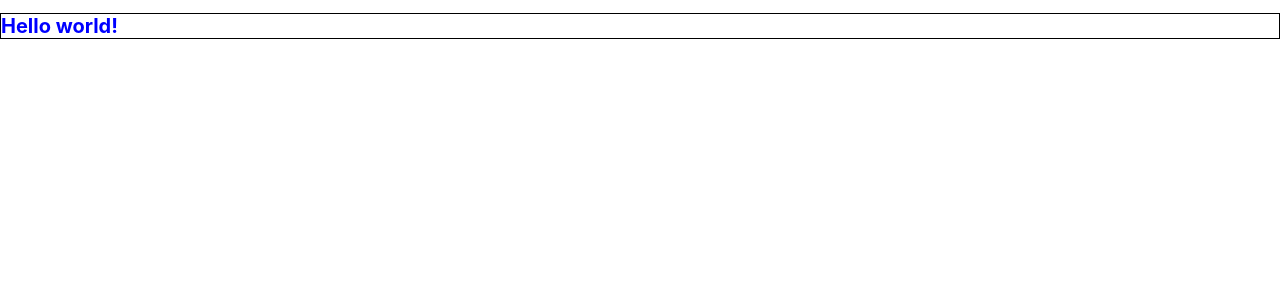
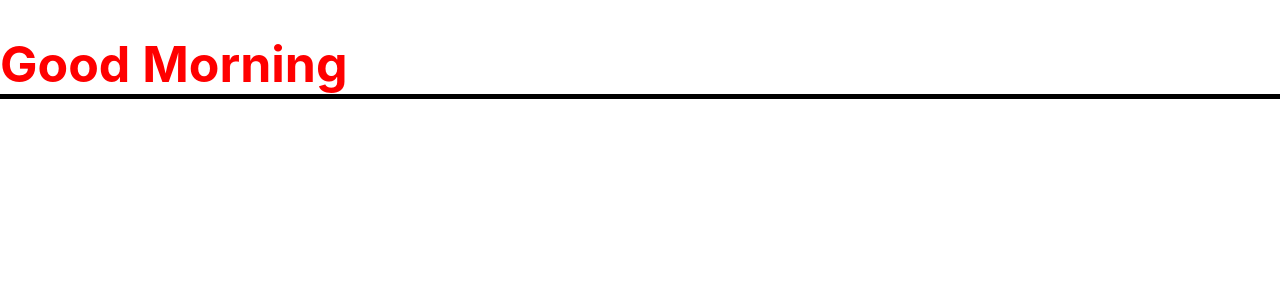
Before and after one commit to jaffreyrodriguez42/React-Udemy, a React (Create React App) app: page / in a window 1280 px wide. Shown: the top 300 px of the page. Built offline with nearby package versions, Linux system fonts and the light colour scheme.

Commit message:
React Styling Practice

```diff
--- a/src/App.css
+++ b/src/App.css
@@ -43,6 +43,8 @@
   padding: 10px;
 }
 
-.heading{
-  color: red;
+.heading {
+  font-size: 50px;
+  font-weight: bold;
+  border-bottom: 5px solid black;
 }
--- a/src/App.js
+++ b/src/App.js
@@ -5,16 +5,28 @@
 function App() {
 
   const customStyle = {
-    color: "red",
-    fontSize: "20px",
-    border: "1px solid black"
+    color: ""
   }
 
-  customStyle.color = "blue";
+  let greeting;
 
+  const dt = new Date();
+
+  const currentTime = dt.getHours();
+
+  if (currentTime < 12) {
+    greeting = "Good Morning";
+    customStyle.color = "red";
+  } else if (currentTime < 18) {
+    greeting = "Good Afternoon";
+    customStyle.color = "green";
+  } else {
+    greeting = "Good Night";
+    customStyle.color = "blue";
+  }
 
   return (
-    <h1 style={customStyle}>Hello world!</h1>
+    <h1 className="heading" style={customStyle}>{greeting}</h1>
   );
 }
 
```
